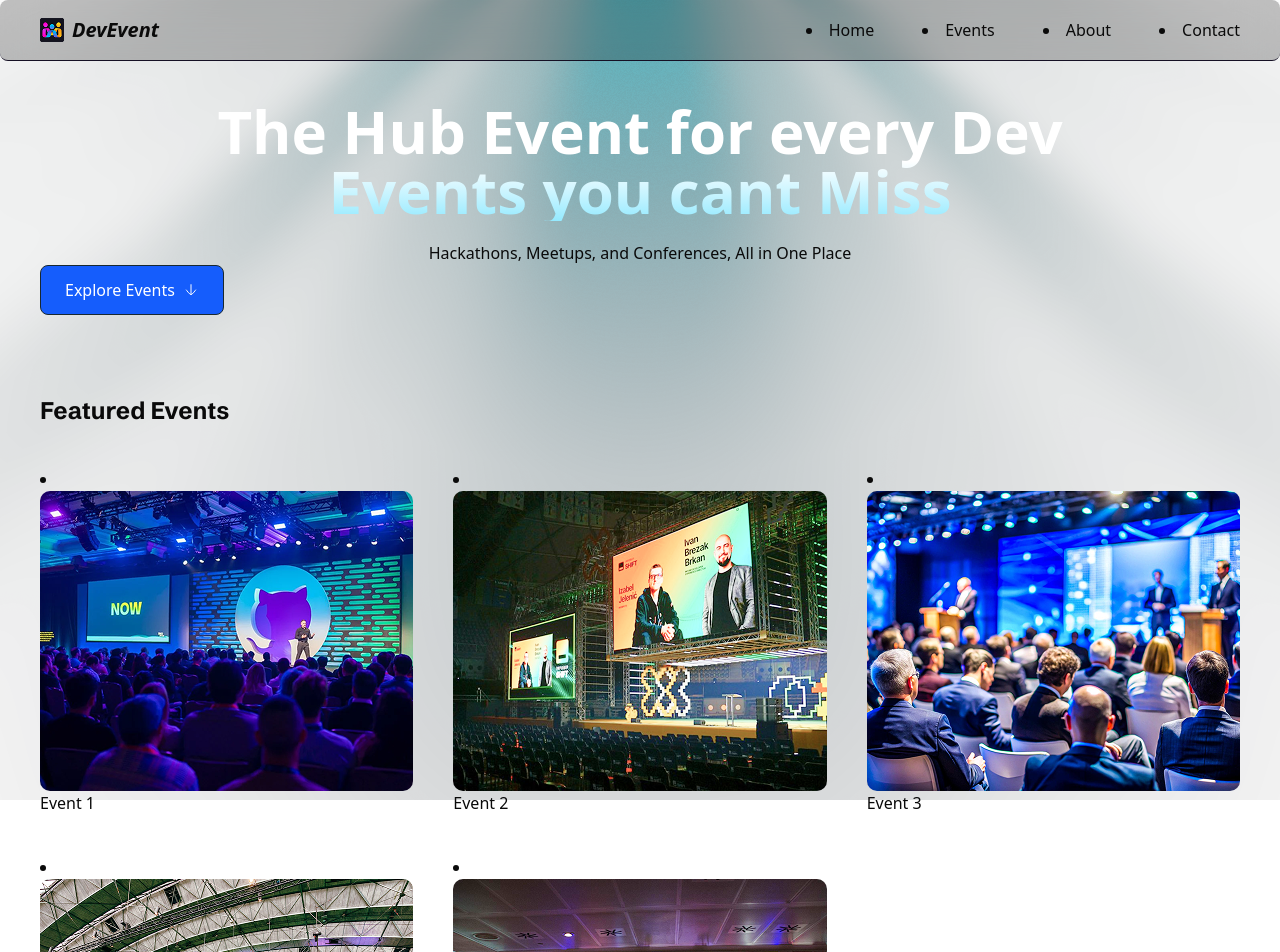
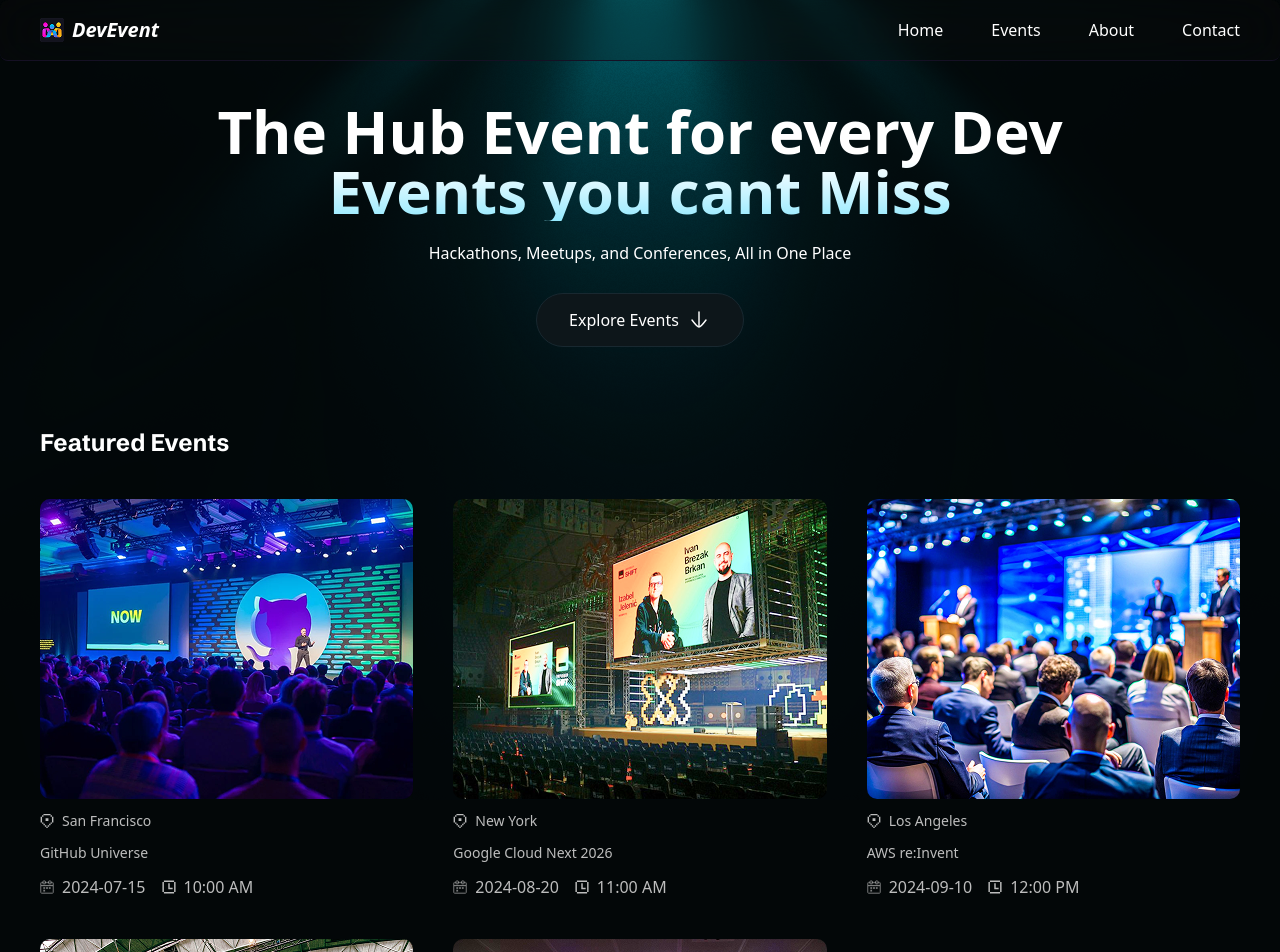
Before and after one commit to Romeo-04/practiceNEXTjs, a Next.js app: page / in a window 1280 px wide. Shown: the top 952 px of the page. Built offline with nearby package versions, Linux system fonts and the light colour scheme; a web font is replaced by a local one.

Commit message:
finished the homepage

```diff
--- a/app/components/EventCard.tsx
+++ b/app/components/EventCard.tsx
@@ -1,19 +1,49 @@
-
-import Link from 'next/link';
-import Image from 'next/image';
+import Link from "next/link";
+import Image from "next/image";
 
 interface Props {
-    title:string;
-    image:string;
+  title: string;
+  image: string;
+  slug: string;
+  location: string;
+  date: string;
+  time: string;
 }
 
-const EventCard = ({title, image} : Props) => {
+const EventCard = ({ title, image, slug, location, date, time }: Props) => {
   return (
     <div>
-    <Link href={`/events`} id='event-card'> <Image src={image} alt={title} width={410} height={300} className="poster"/> </Link>
-    <p className="event-title">{title}</p>
+      <Link href={`/events/${slug}`} id="event-card">
+        <Image
+          src={image}
+          alt={title}
+          width={410}
+          height={300}
+          className="poster"
+        />
+
+        <div className="flex flex-row gap-2">
+          <Image src="/icons/pin.svg" alt="location" width={14} height={14} />
+          <p className="event-location">{location}</p>
+        </div>
+
+        <p className="event-title">{title}</p>
+
+        <div className="datetime">
+          <div>
+            <Image src="/icons/calendar.svg" alt="date" width={14} height={14} />
+            <span className="event-date">{date}</span>
+        </div>
+
+          <div>
+            <Image src="/icons/clock.svg" alt="time" width={14} height={14} />
+            <span className="event-time">{time}</span>
+          </div>
+        </div>
+
+      </Link>
     </div>
-  )
-}
+  );
+};
 
-export default EventCard
+export default EventCard;
--- a/app/components/ExploreBtn.tsx
+++ b/app/components/ExploreBtn.tsx
@@ -1,15 +1,16 @@
 'use client';
-import React from 'react'
-import Image from 'next/image';
+
+import Image from "next/image";
 
 const ExploreBtn = () => {
-  return (
-    <button type="button" id="explore-btn" onClick={() => {console.log('Click')}} className="px-6 py-3 bg-blue-600 text-white rounded-md hover:bg-blue-700 transition">
-    <a href="#events" className="flex items-center gap-2"> Explore Events
-      <Image src="/icons/arrow-down.svg" alt="arrow-down" width={16} height={16} />
-    </a>
-    </button>
-  );
+    return (
+        <button type="button" id="explore-btn" className="mt-7 mx-auto" onClick={() => console.log('CLICK')}>
+            <a href="#events">
+                Explore Events
+                <Image src="/icons/arrow-down.svg" alt="arrow-down" width={24} height={24} />
+            </a>
+        </button>
+    )
 }
 
 export default ExploreBtn
--- a/app/components/NavBar.tsx
+++ b/app/components/NavBar.tsx
@@ -10,7 +10,7 @@
              <p> DevEvent </p>
             </Link>
 
-            <ul className="flex space-x-6">
+            <ul className="flex space-x-6 list-none">
                 <li> <Link href="/"> Home </Link> </li>
                 <li> <Link href="/events"> Events </Link> </li>
                 <li> <Link href="/about"> About </Link> </li>
--- a/app/globals.css
+++ b/app/globals.css
@@ -11,11 +11,13 @@
   --color-dark-100: #0d161a;
   --color-dark-200: #182830;
   --radius: 0.625rem;
+  --background: #030708;
+  --foreground: #ffffff;
   --card: oklch(1 0 0);
   --card-foreground: oklch(0.145 0 0);
   --popover: oklch(1 0 0);
   --popover-foreground: oklch(0.145 0 0);
-  --primary: oklch(0.205 0 0);
+  --primary: #59deca;
   --primary-foreground: oklch(0.985 0 0);
   --secondary: oklch(0.97 0 0);
   --secondary-foreground: oklch(0.205 0 0);
@@ -40,8 +42,6 @@
   --sidebar-accent-foreground: oklch(0.205 0 0);
   --sidebar-border: oklch(0.922 0 0);
   --sidebar-ring: oklch(0.708 0 0);
-  --background: oklch(1 0 0);
-  --foreground: oklch(0.145 0 0);
 }
 
 @theme inline {
@@ -88,9 +88,6 @@
   --radius-md: calc(var(--radius) - 2px);
   --radius-lg: var(--radius);
   --radius-xl: calc(var(--radius) + 4px);
-  --radius-2xl: calc(var(--radius) + 8px);
-  --radius-3xl: calc(var(--radius) + 12px);
-  --radius-4xl: calc(var(--radius) + 16px);
 }
 
 @utility flex-center {
@@ -274,37 +271,3 @@
     }
   }
 }
-
-.dark {
-  --background: oklch(0.145 0 0);
-  --foreground: oklch(0.985 0 0);
-  --card: oklch(0.205 0 0);
-  --card-foreground: oklch(0.985 0 0);
-  --popover: oklch(0.205 0 0);
-  --popover-foreground: oklch(0.985 0 0);
-  --primary: oklch(0.922 0 0);
-  --primary-foreground: oklch(0.205 0 0);
-  --secondary: oklch(0.269 0 0);
-  --secondary-foreground: oklch(0.985 0 0);
-  --muted: oklch(0.269 0 0);
-  --muted-foreground: oklch(0.708 0 0);
-  --accent: oklch(0.269 0 0);
-  --accent-foreground: oklch(0.985 0 0);
-  --destructive: oklch(0.704 0.191 22.216);
-  --border: oklch(1 0 0 / 10%);
-  --input: oklch(1 0 0 / 15%);
-  --ring: oklch(0.556 0 0);
-  --chart-1: oklch(0.488 0.243 264.376);
-  --chart-2: oklch(0.696 0.17 162.48);
-  --chart-3: oklch(0.769 0.188 70.08);
-  --chart-4: oklch(0.627 0.265 303.9);
-  --chart-5: oklch(0.645 0.246 16.439);
-  --sidebar: oklch(0.205 0 0);
-  --sidebar-foreground: oklch(0.985 0 0);
-  --sidebar-primary: oklch(0.488 0.243 264.376);
-  --sidebar-primary-foreground: oklch(0.985 0 0);
-  --sidebar-accent: oklch(0.269 0 0);
-  --sidebar-accent-foreground: oklch(0.985 0 0);
-  --sidebar-border: oklch(1 0 0 / 10%);
-  --sidebar-ring: oklch(0.556 0 0);
-}
--- a/app/page.tsx
+++ b/app/page.tsx
@@ -1,14 +1,9 @@
 import React from 'react'
 import ExploreBtn from './components/ExploreBtn'
 import EventCard from './components/EventCard'
+import { time } from 'console'
+import { eventsData } from '../lib/constants'
 
-const events = [
-  { image : '/images/event1.png', title: 'Event 1'},
-  { image : '/images/event2.png', title: 'Event 2'},
-  { image : '/images/event3.png', title: 'Event 3'},
-  { image : '/images/event4.png', title: 'Event 4'},
-  { image : '/images/event5.png', title: 'Event 5'},
-]
 const page = () => {
   return (
     <section>
@@ -20,8 +15,8 @@
       <div className="mt-20 space-y-10">
         <h3> Featured Events </h3>
 
-        <ul className="events">
-          {events.map((event)=> (
+        <ul className="events list-none">
+          {eventsData.map((event)=> (
             <li key={event.title} className="event-card"> <EventCard {...event} />
             </li>
           ))}
--- /dev/null
+++ b/lib/constants.ts
@@ -0,0 +1,16 @@
+export type EventItem = {
+    image : string;
+    title : string;
+    slug : string;
+    location : string;
+    date : string;
+    time : string;
+}
+
+export const eventsData: EventItem[] = [
+    { image : '/images/event1.png', title: 'GitHub Universe',slug:'event-1',location:'San Francisco',date:'2024-07-15',time:'10:00 AM'},
+    { image : '/images/event2.png', title: 'Google Cloud Next 2026',slug:'event-2',location:'New York',date:'2024-08-20',time:'11:00 AM'},
+    { image : '/images/event3.png', title: 'AWS re:Invent',slug:'event-3',location:'Los Angeles',date:'2024-09-10',time:'12:00 PM'},
+    { image : '/images/event4.png', title: 'Microsoft Build',slug:'event-4',location:'Chicago',date:'2024-10-05',time:'01:00 PM'},
+    { image : '/images/event5.png', title: 'Apple WWDC',slug:'event-5',location:'Boston',date:'2024-11-15',time:'02:00 PM'},
+];
```
